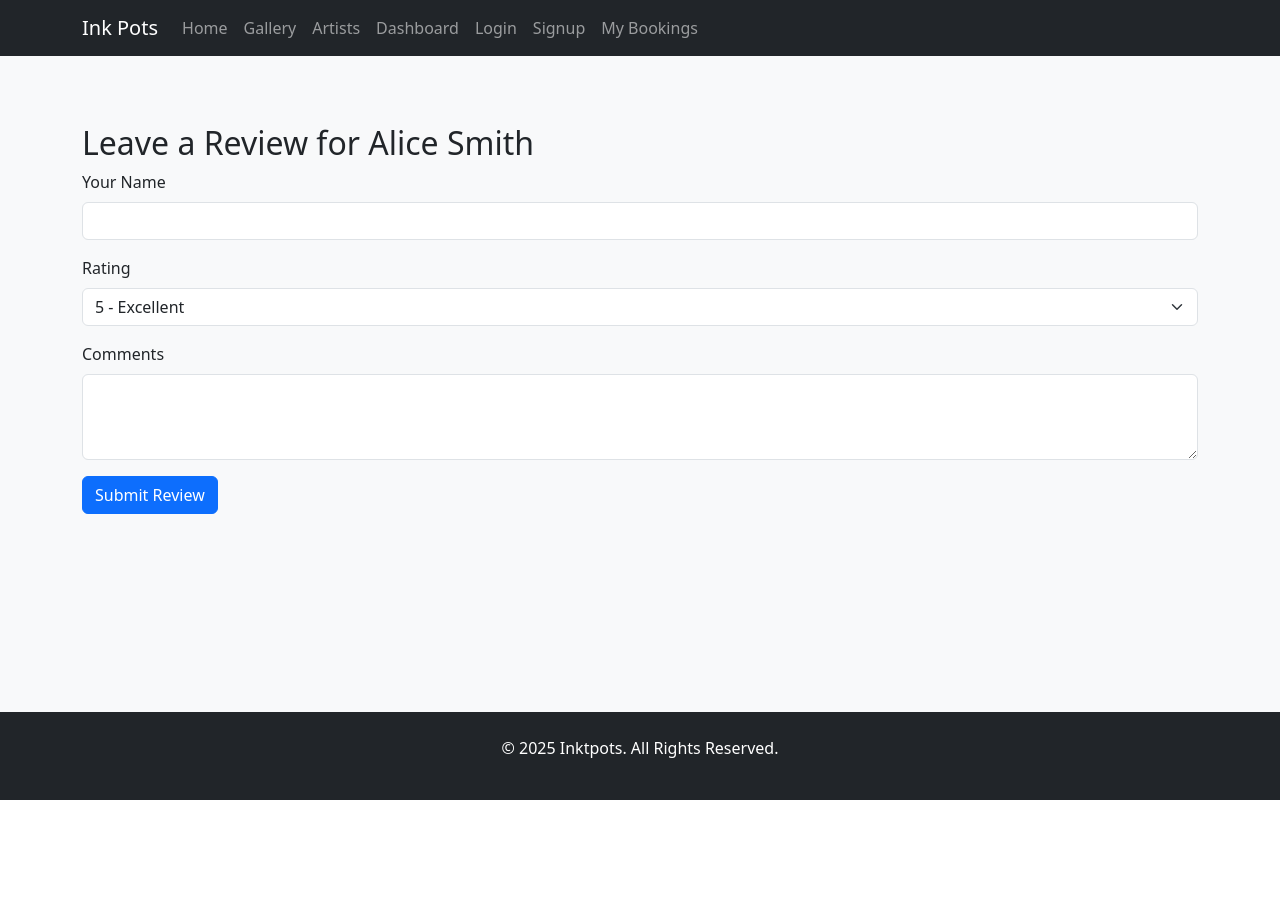
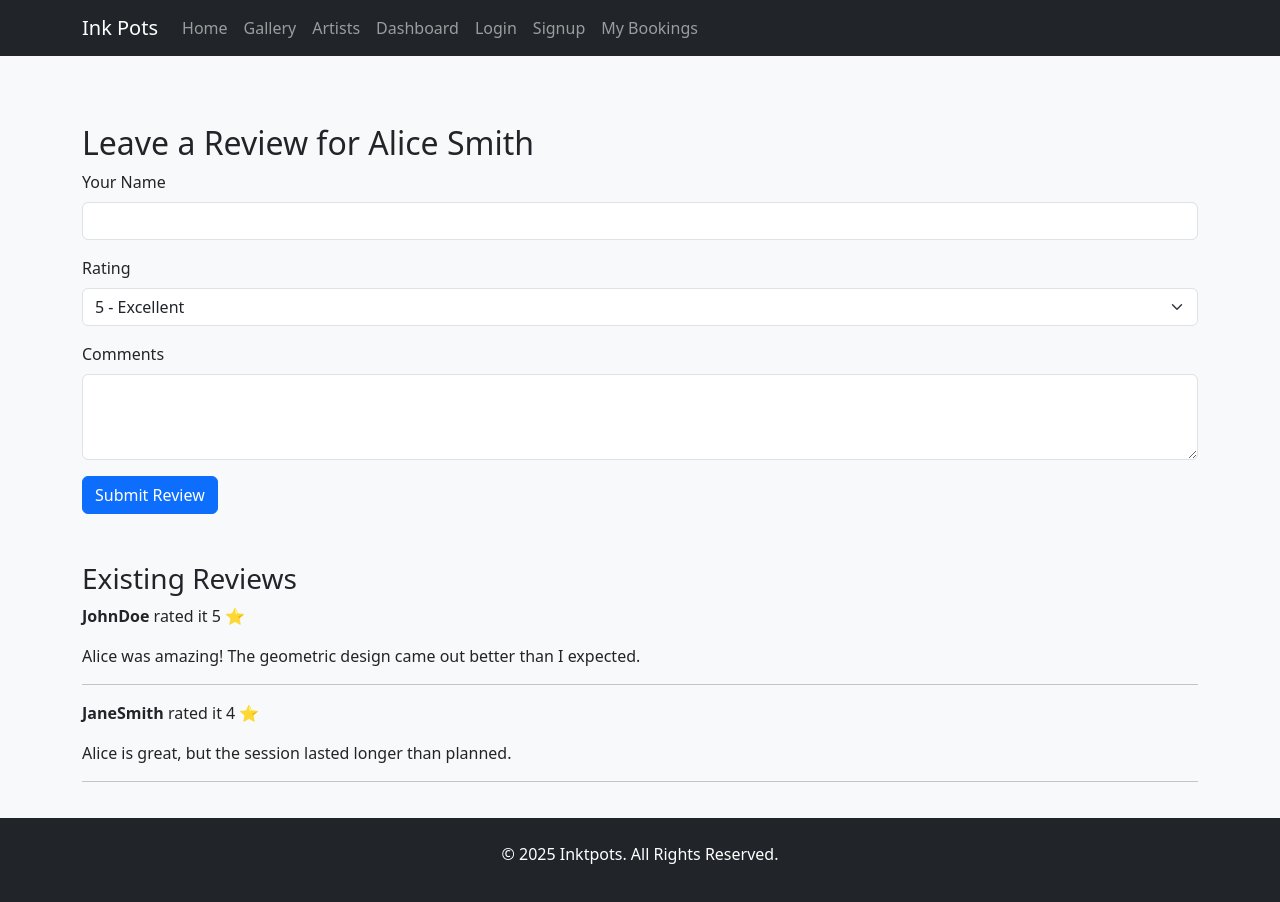
Before and after one commit to emily172/FYP-Tattoo, a React (Vite) app in the folder tattoo-web-app/: page /artists/1/review in a window 1280 px wide. Shown: the top 902 px of the page. Before the commit the page ends 800 px from the top, so only its background shows below. Built offline with nearby package versions, Linux system fonts and the light colour scheme.

Commit message:
Saving the review to state

```diff
--- a/tattoo-web-app/src/pages/ArtistProfile.jsx
+++ b/tattoo-web-app/src/pages/ArtistProfile.jsx
@@ -1,11 +1,24 @@
-import React from "react";
+import React, { useEffect, useState } from "react";
 import { useParams, Link } from "react-router-dom";
 import { artists } from "../data/artists";
 
 const ArtistProfile = () => {
-  // Get artist ID from URL
-  const { id } = useParams();
-  const artist = artists.find((artist) => artist.id === parseInt(id));
+  const { id } = useParams(); // Get artist ID from URL
+  const [artist, setArtist] = useState(null); // State to store artist data
+
+  // Fetch artist data from localStorage (or fallback to the default array) when the component mounts
+  useEffect(() => {
+    const storedArtists = JSON.parse(localStorage.getItem("artists")) || artists;
+    const selectedArtist = storedArtists.find((a) => a.id === parseInt(id));
+    setArtist(selectedArtist); // Set the selected artist data
+  }, [id]);
+
+  // Helper function to calculate the average rating
+  const getAverageRating = (reviews) => {
+    if (!reviews || reviews.length === 0) return "No reviews yet"; // No reviews available
+    const total = reviews.reduce((sum, review) => sum + review.rating, 0);
+    return (total / reviews.length).toFixed(1); // Average rating with 1 decimal
+  };
 
   if (!artist) {
     return (
@@ -15,13 +28,6 @@ const ArtistProfile = () => {
       </div>
     );
   }
-
-  // Helper function to calculate the average rating
-  const getAverageRating = (reviews) => {
-    if (reviews.length === 0) return "No reviews yet"; // No reviews available
-    const total = reviews.reduce((sum, review) => sum + review.rating, 0);
-    return (total / reviews.length).toFixed(1); // Average rating with 1 decimal
-  };
 
   return (
     <div className="container mt-5">
@@ -44,7 +50,7 @@ const ArtistProfile = () => {
             {artist.bio || "This artist has not added a biography yet."}
           </p>
           <p>
-            <strong>Average Rating:</strong>{" "}
+            <strong>Average Rating:</strong> {" "}
             {getAverageRating(artist.reviews)} ⭐
           </p>
           <div>
--- a/tattoo-web-app/src/pages/ReviewForm.jsx
+++ b/tattoo-web-app/src/pages/ReviewForm.jsx
@@ -1,4 +1,4 @@
-import React, { useState } from "react";
+import React, { useState, useEffect } from "react";
 import { useParams, useNavigate } from "react-router-dom";
 import { artists } from "../data/artists";
 
@@ -9,22 +9,44 @@ const ReviewForm = () => {
   // Find the artist by their ID
   const artist = artists.find((artist) => artist.id === parseInt(id));
 
-  // State for review form inputs
+  // State to manage the form inputs
   const [username, setUsername] = useState("");
-  const [rating, setRating] = useState(5); // Default rating is 5
+  const [rating, setRating] = useState(5); // Default rating of 5
   const [comment, setComment] = useState("");
+
+  // State to dynamically manage artist reviews
+  const [reviews, setReviews] = useState([]);
+
+  // Load existing reviews from artist (or localStorage) when the component mounts
+  useEffect(() => {
+    if (artist) {
+      const storedArtists = JSON.parse(localStorage.getItem("artists")) || artists; // Load artists from localStorage
+      const storedArtist = storedArtists.find((a) => a.id === artist.id);
+      setReviews(storedArtist?.reviews || []); // Load reviews dynamically
+    }
+  }, [artist]);
 
   const handleSubmit = (e) => {
     e.preventDefault();
 
     // Create a new review object
-    const newReview = { username, rating: parseInt(rating), comment };
+    const newReview = {
+      username,
+      rating: parseInt(rating),
+      comment,
+    };
 
-    // Add the review to the artist's reviews array
-    if (artist) {
-      artist.reviews = artist.reviews || []; // Ensure reviews array exists
-      artist.reviews.push(newReview);
-      localStorage.setItem("artists", JSON.stringify(artists)); // Save updates to localStorage
+    // Add the new review to the current reviews state
+    const updatedReviews = [...reviews, newReview];
+    setReviews(updatedReviews);
+
+    // Persist the updated reviews to localStorage
+    const storedArtists = JSON.parse(localStorage.getItem("artists")) || artists;
+    const updatedArtists = storedArtists.map((a) =>
+      a.id === artist.id ? { ...a, reviews: updatedReviews } : a
+    );
+    localStorage.setItem("artists", JSON.stringify(updatedArtists));
+
     alert("Thank you for your review!");
 
     // Reset the form fields
@@ -32,11 +54,9 @@ const ReviewForm = () => {
     setRating(5);
     setComment("");
 
-      // Navigate back to the artist profile
+    // Navigate back to the artist's profile page
     navigate(`/artists/${artist.id}`);
-    } else {
-      alert("Error: Artist not found.");
-    }
+
   };
 
   if (!artist) {
@@ -90,12 +110,31 @@ const ReviewForm = () => {
             rows="3"
             value={comment}
             onChange={(e) => setComment(e.target.value)}
+            required
           ></textarea>
         </div>
         <button type="submit" className="btn btn-primary">
           Submit Review
         </button>
       </form>
+
+      {/* Display Existing Reviews */}
+      <div className="mt-5">
+        <h3>Existing Reviews</h3>
+        {reviews.length > 0 ? (
+          reviews.map((review, index) => (
+            <div key={index} className="mb-3">
+              <p>
+                <strong>{review.username}</strong> rated it {review.rating} ⭐
+              </p>
+              <p>{review.comment}</p>
+              <hr />
+            </div>
+          ))
+        ) : (
+          <p>No reviews yet. Be the first to leave a review!</p>
+        )}
+      </div>
     </div>
   );
 };
```
Lines whose indentation alone changed are shown as unchanged.
